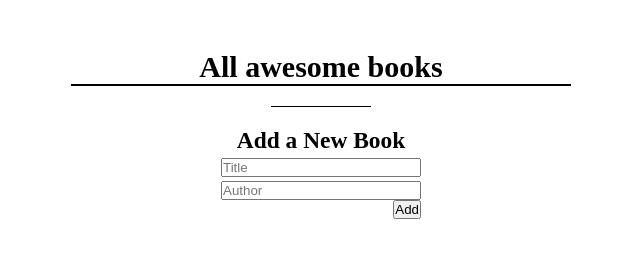
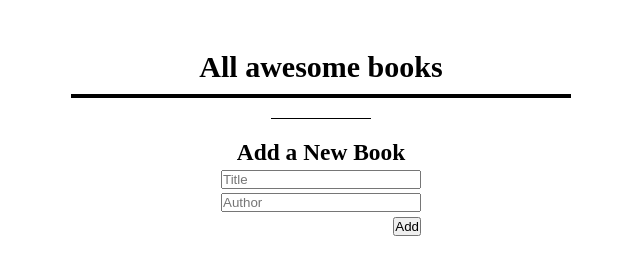
Before and after one commit to tta2yta/Awesome_Books, a website: page index.html in a window 1280 px wide. Shown: the whole page, without its empty margins (319-959 px from the left). Drawn offline with Linux system fonts and the light colour scheme.

Commit message:
Modify styles for removebtn, add btn and booklistmain

```diff
--- a/css/main.css
+++ b/css/main.css
@@ -30,8 +30,9 @@ h3{
 }
 .book_list_main {
   margin-bottom: 10px;
-  border: 1px solid black;
+  border: 2px solid black;
   padding: 0;
+  margin-top: 10px;
 }
 
 .book_list_sub {
@@ -43,6 +44,7 @@ h3{
   float: right;
   padding: 3px;
   margin-top: -2px;
+  border: 2px solid black
 }
 
 .book-title,
@@ -65,4 +67,5 @@ input[type=text] {
 
 .save{
     float: right;
+    margin-top: 5px;
 }
```
